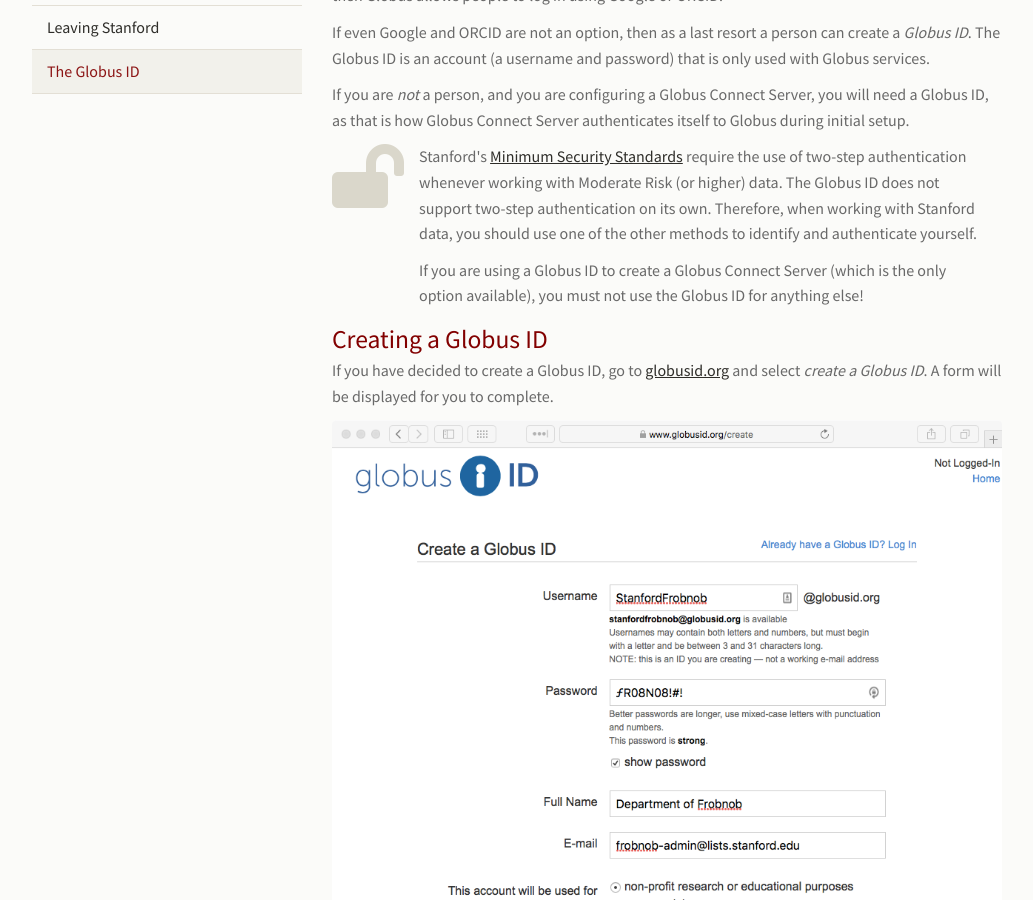
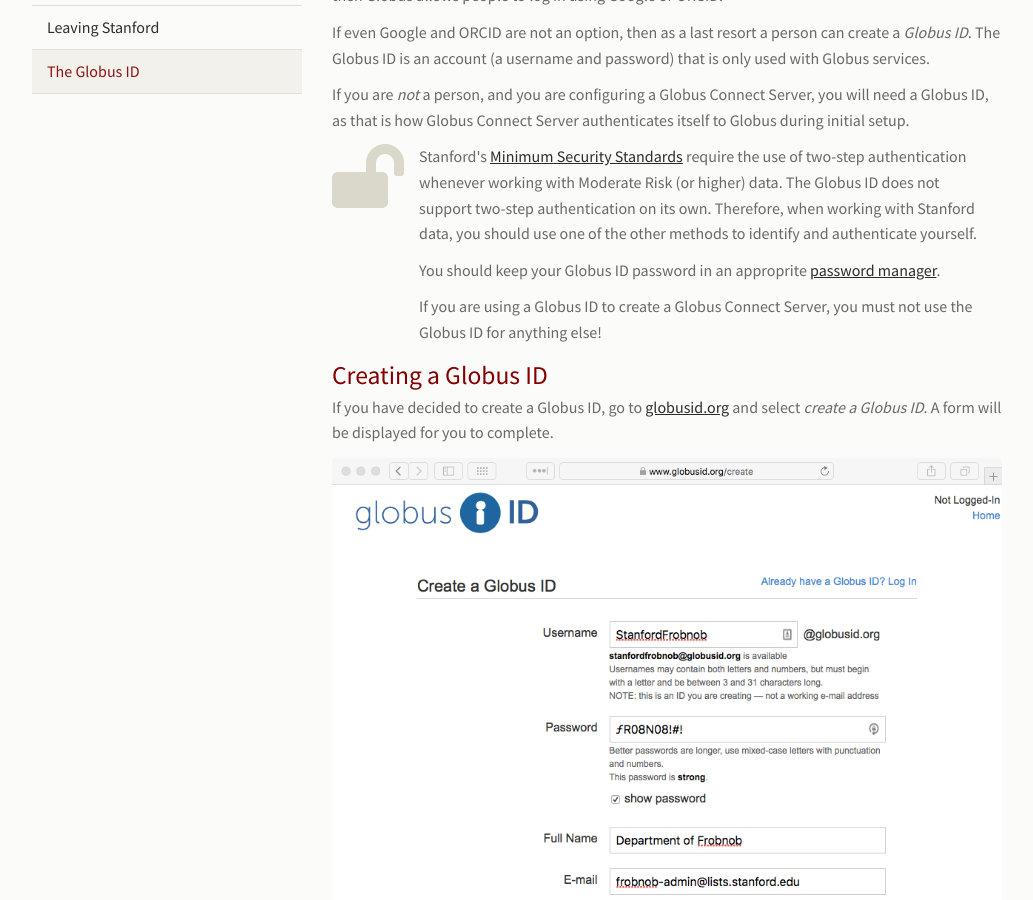
Before and after one commit to stanford-rc/globus.stanford.edu, a Jekyll site: the page built from accounts/globusid.md, in a window 1280 px wide and 900 px high, scrolled down 478 px. Shown: the whole window, without its empty margins (23-1056 px from the left). Built offline with Jekyll 4.4.1, drawn with Linux system fonts in a browser that asks for light colours; nearby versions of some CDN libraries; comment, search, counter and statistics services are not loaded.

Commit message:
Globus ID: Link to password manager

```diff
--- a/accounts/globusid.md
+++ b/accounts/globusid.md
@@ -30,9 +30,10 @@ require the use of two-step authentication whenever working with Moderate Risk
 (or higher) data.  The Globus ID does not support two-step authentication on
 its own.  Therefore, when working with Stanford data, you should use one of the
 other methods to identify and authenticate yourself.</p>
-<p>If you are using a Globus ID to create a Globus Connect Server (which is the
-only option available), you must not use the Globus ID for anything else!
-</p>
+<p>You should keep your Globus ID password in an approprite
+<a href="https://uit.stanford.edu/security/password-manager" title="Stanford University IT Password Manager">password manager</a>.</p>
+<p>If you are using a Globus ID to create a Globus Connect Server, you must not
+use the Globus ID for anything else!</p>
 {% endcapture %}
 {% include info-box.html
    icon="lock-open"
```
